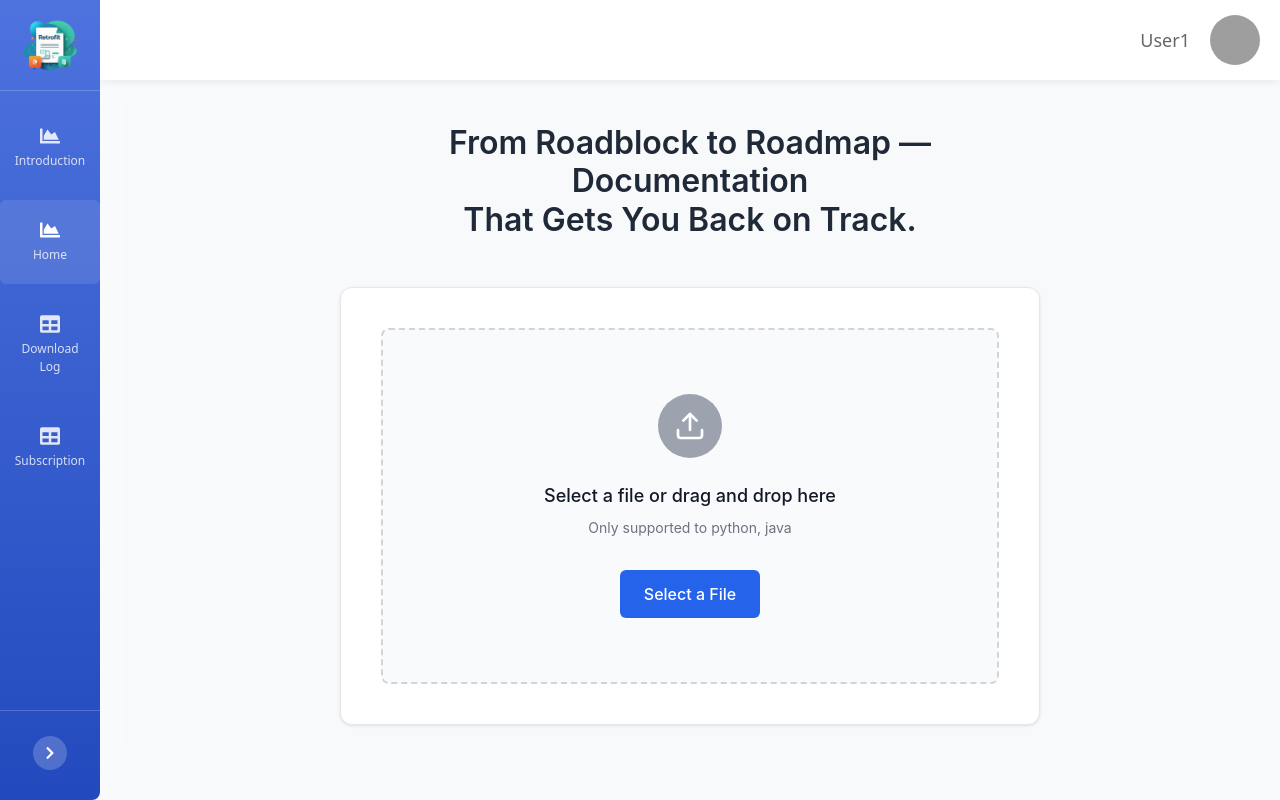
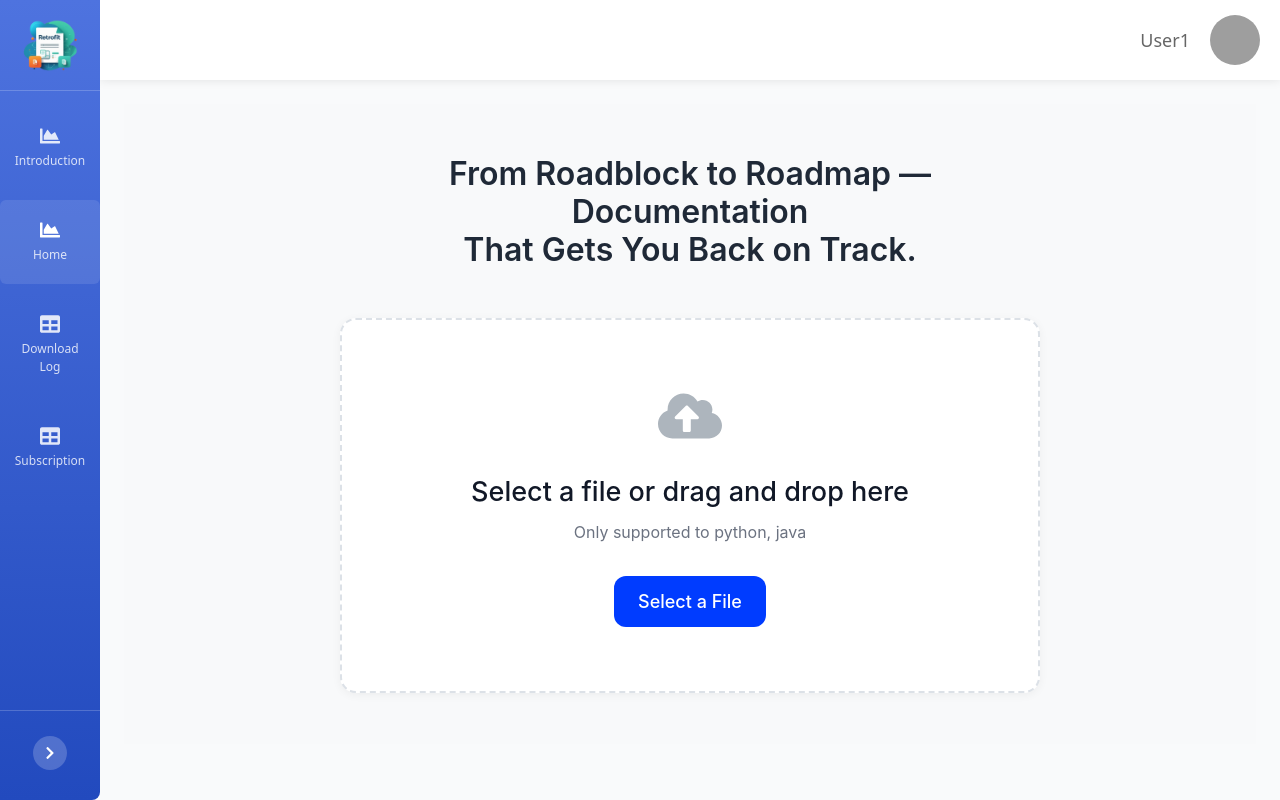
Before and after one commit to RakshitVita/RetroFitNew, a React (Vite) app: page /home in a window 1280 px wide. Built offline with nearby package versions, Linux system fonts and the light colour scheme; grey boxes are pictures that could not be loaded.

Commit message:
home page fixed

```diff
--- a/src/components/NavBar/Navbar.jsx
+++ b/src/components/NavBar/Navbar.jsx
@@ -33,6 +33,7 @@ const Navbar = () => {
               <FaList className="icon" />
               Dashboard
             </a>
+
             <div className="dropdown-divider" />
             <a className="dropdown-item" href="#">
               <FaSignOutAlt className="icon" />
--- a/src/pages/Home/Home.css
+++ b/src/pages/Home/Home.css
@@ -30,21 +30,22 @@
 }
 
 .upload-card {
-  background-color: #ffffff;
-  border-radius: 12px;
-  box-shadow: 0 1px 3px rgba(0, 0, 0, 0.1);
-  border: 1px solid #e5e7eb;
-  padding: 40px;
+  background-color: transparent; /* match .upload-area */
+  border: none;                  /* remove solid border */
+  box-shadow: none;              /* remove shadow if needed */
+  padding: 0;                    /* remove inner padding */
 }
 
 .upload-area {
-  border: 2px dashed #d1d5db;
-  border-radius: 8px;
+  border: 2px dashed #dce1e7;
+  border-radius: 16px;
   padding: 64px 32px;
   text-align: center;
-  background-color: #f9fafb;
+  background-color: white;
   transition: all 0.2s ease-in-out;
   cursor: pointer;
+  box-shadow: 0 2px 10px rgba(0, 0, 0, 0.05);
+
 }
 
 .upload-area.drag-over {
@@ -61,7 +62,7 @@
 .upload-icon {
   width: 64px;
   height: 64px;
-  background-color: #9ca3af;
+  background-color: transparent;
   border-radius: 50%;
   display: flex;
   align-items: center;
@@ -69,14 +70,14 @@
 }
 
 .upload-main-text {
-  font-size: 18px;
+  font-size: 27px;
   font-weight: 500;
   color: #111827;
   margin: 0 0 8px 0;
 }
 
 .upload-subtext {
-  font-size: 14px;
+  font-size: 16px;
   color: #6b7280;
   margin: 0 0 32px 0;
 }
@@ -86,11 +87,11 @@
   align-items: center;
   justify-content: center;
   padding: 12px 24px;
-  background-color: #2563eb;
+  background-color: #003cff;
   color: #ffffff;
-  font-size: 16px;
+  font-size: 18px;
   font-weight: 500;
-  border-radius: 6px;
+  border-radius: 12px;
   border: none;
   cursor: pointer;
   transition: background-color 0.2s ease-in-out;
@@ -98,7 +99,7 @@
 }
 
 .upload-button:hover {
-  background-color: #1d4ed8;
+  background-color: #002ecc;
 }
 
 .upload-input {
--- a/src/pages/Home/Home.jsx
+++ b/src/pages/Home/Home.jsx
@@ -1,6 +1,8 @@
 import React, { useState } from 'react';
-import { Upload } from 'lucide-react';
+//import { Upload } from 'lucide-react';
 import './Home.css';
+import { FaCloudUploadAlt } from "react-icons/fa";
+
 
 const Home = () => {
   const [isDragOver, setIsDragOver] = useState(false);
@@ -53,7 +55,7 @@ const Home = () => {
             {/* Upload Icon */}
             <div className="upload-icon-wrapper">
               <div className="upload-icon">
-                <Upload size={32} color="#ffffff" />
+                <FaCloudUploadAlt size={64} color="adb5bd" />
               </div>
             </div>
 
```
